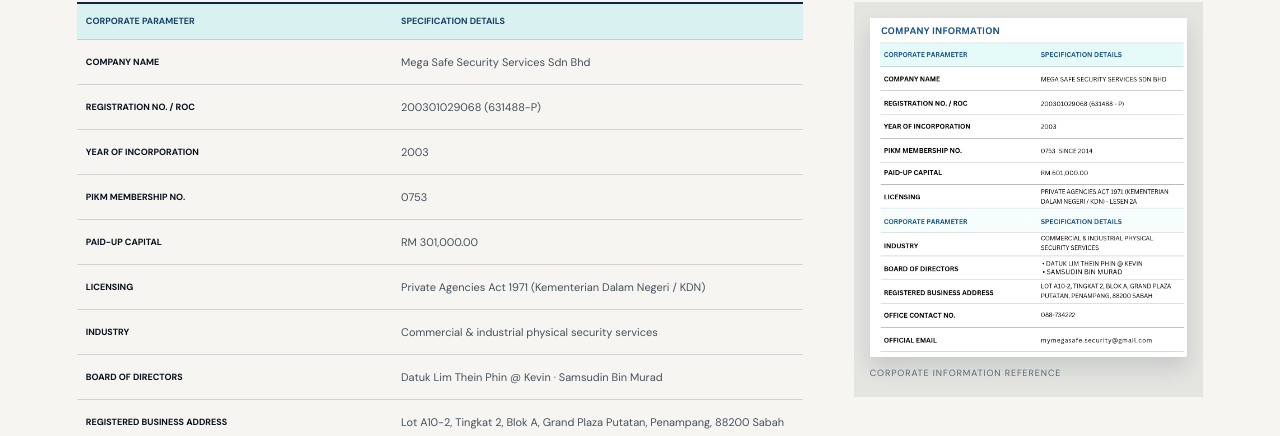
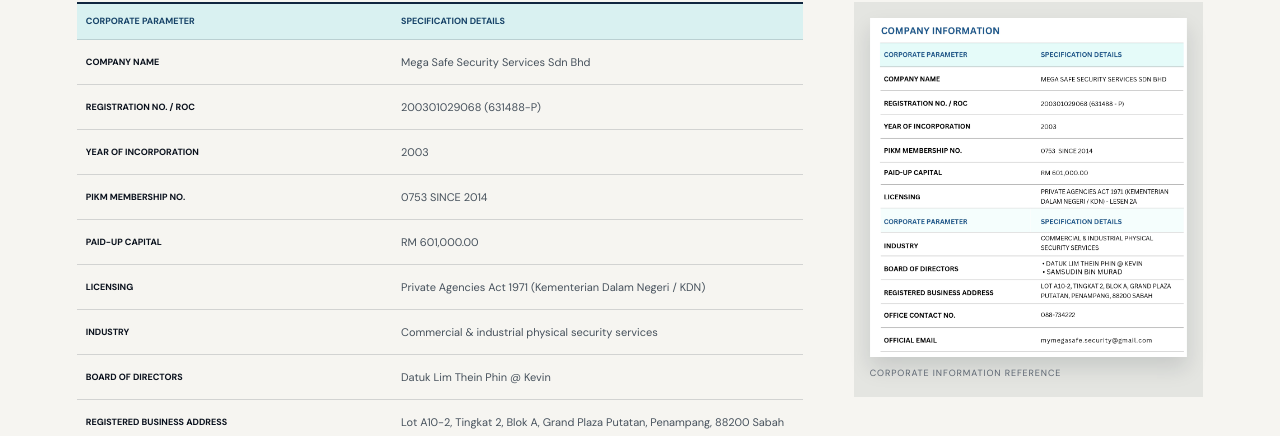
Before and after one commit to MegaSafeSecurity/mymegasafe.com, a plain HTML site: page index.html in a window 1280 px wide. Shown: the part 3198-3634 px from the top of the page. Drawn offline with Linux system fonts and the light colour scheme.

Commit message:
Update index.html

```diff
--- a/index.html
+++ b/index.html
@@ -138,11 +138,11 @@
             </div>
             <div class="table-row">
               <strong>PIKM membership no.</strong>
-              <span>0753</span>
+              <span>0753 SINCE 2014</span>
             </div>
             <div class="table-row">
               <strong>Paid-up capital</strong>
-              <span>RM 301,000.00</span>
+              <span>RM 601,000.00</span>
             </div>
             <div class="table-row">
               <strong>Licensing</strong>
@@ -153,7 +153,7 @@
               <span>Commercial &amp; industrial physical security services</span>
             </div>
             <div class="table-row"><strong>Board of directors</strong>
-              <span>Datuk Lim Thein Phin @ Kevin · Samsudin Bin Murad</span>
+              <span>Datuk Lim Thein Phin @ Kevin</span>
             </div>
             <div class="table-row">
               <strong>Registered business address</strong>
```
